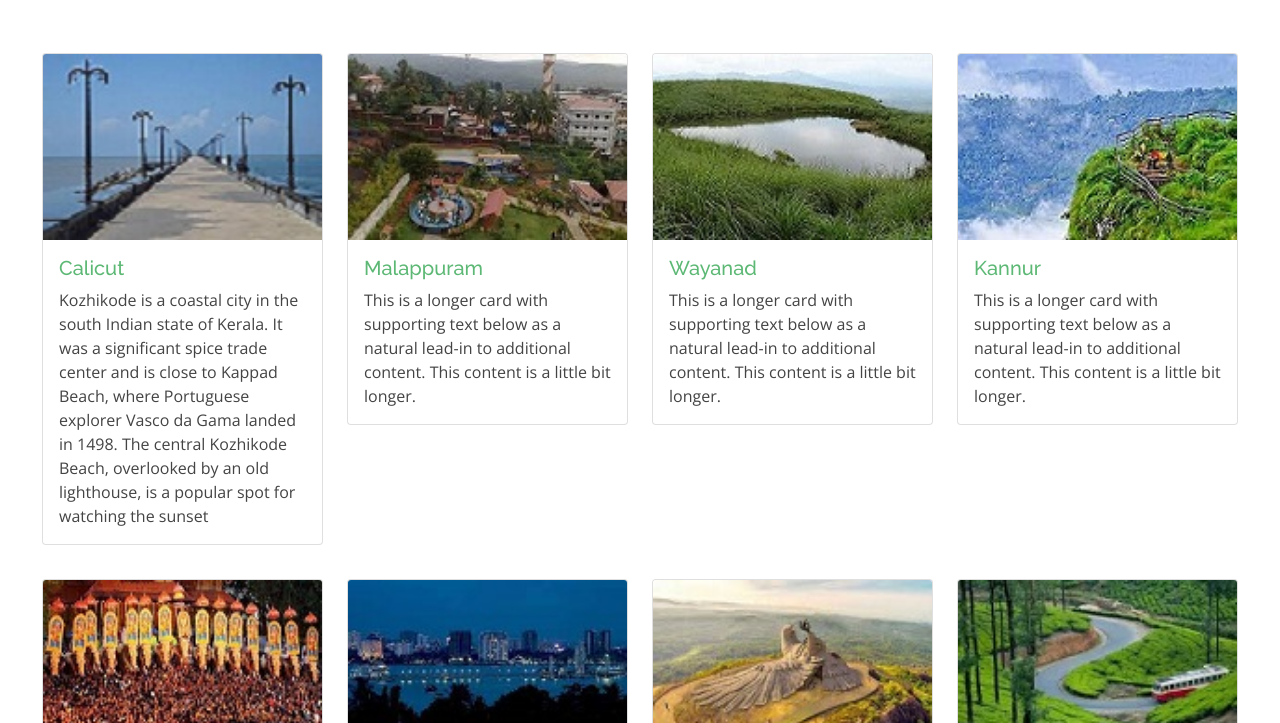
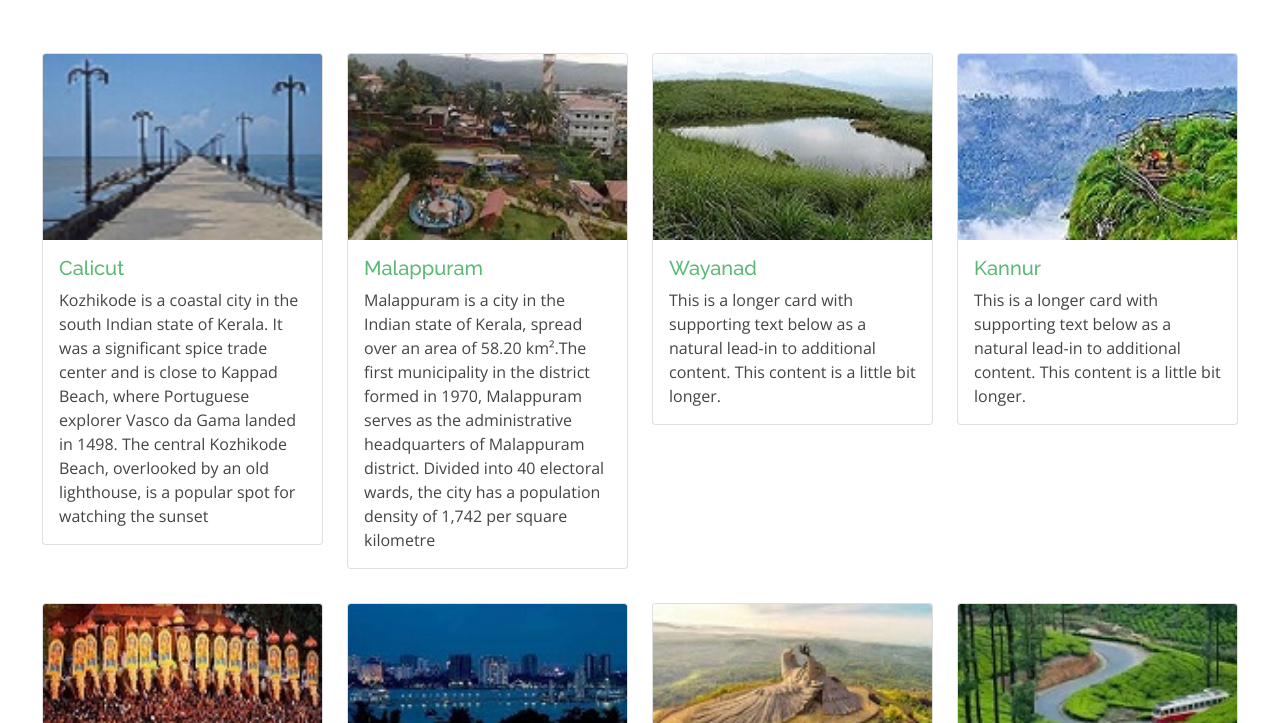
Before and after one commit to Mufeedapalliyali/MyKerala, a plain HTML site: page Districts.html in a window 1280 px wide. Shown: the part 77-800 px from the top of the page. Drawn offline with nearby package versions, Linux system fonts and the light colour scheme; files whose address does not match are found by name.

Commit message:
Description at home page
changes in district home page

```diff
--- a/Districts.html
+++ b/Districts.html
@@ -68,7 +68,7 @@
                 <img src="D:\MEAN\Templates\Green\assets\img\districts\mlp2.jpg" class="card-img-top" alt="...">
                 <div class="card-body">
                   <h5 class="card-title"><a href="malappuram.html">Malappuram</a></h5>
-                  <p class="card-text">This is a longer card with supporting text below as a natural lead-in to additional content. This content is a little bit longer.</p>
+                  <p class="card-text">Malappuram is a city in the Indian state of Kerala, spread over an area of 58.20 km².The first municipality in the district formed in 1970, Malappuram serves as the administrative headquarters of Malappuram district. Divided into 40 electoral wards, the city has a population density of 1,742 per square kilometre</p>
                 </div>
               </div>
             </div>
```
